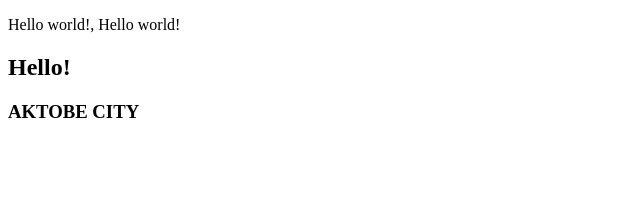
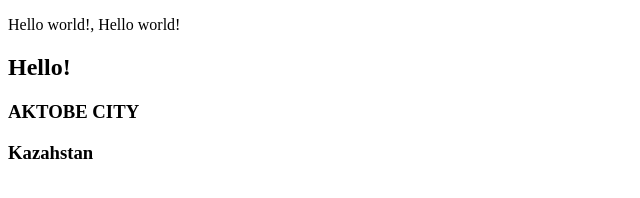
Before and after one commit to dakehub/project, a plain HTML site: page index.html in a window 1280 px wide. Shown: the whole page, without its empty margins (0-640 px from the left). Drawn offline with Linux system fonts and the light colour scheme.

Commit message:
Kazahstan

```diff
--- a/index.html
+++ b/index.html
@@ -10,6 +10,7 @@
 	<p onclick ="">Hello world!, Hello world!</p>
 	<h2>Hello!</h2>
 	<h3>AKTOBE CITY</h3>
+	<h3>Kazahstan</h3>
 
 	<!-- <script >
 		alert(1);
```
